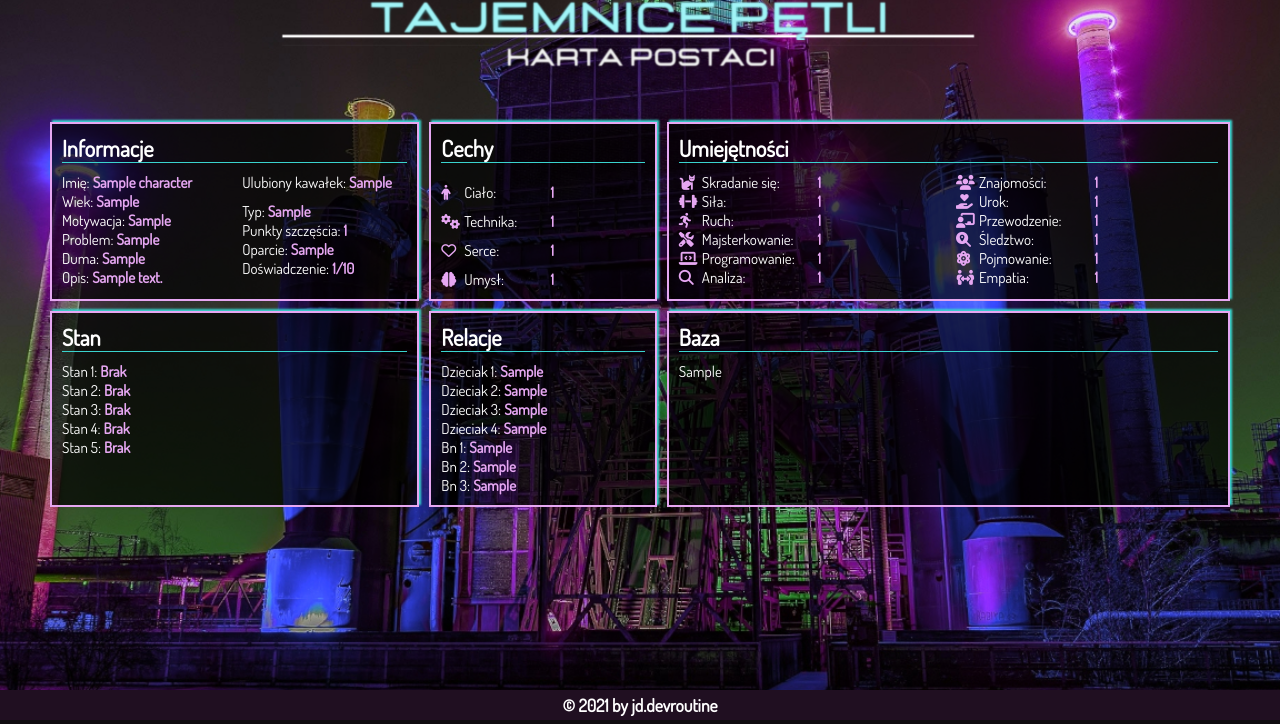
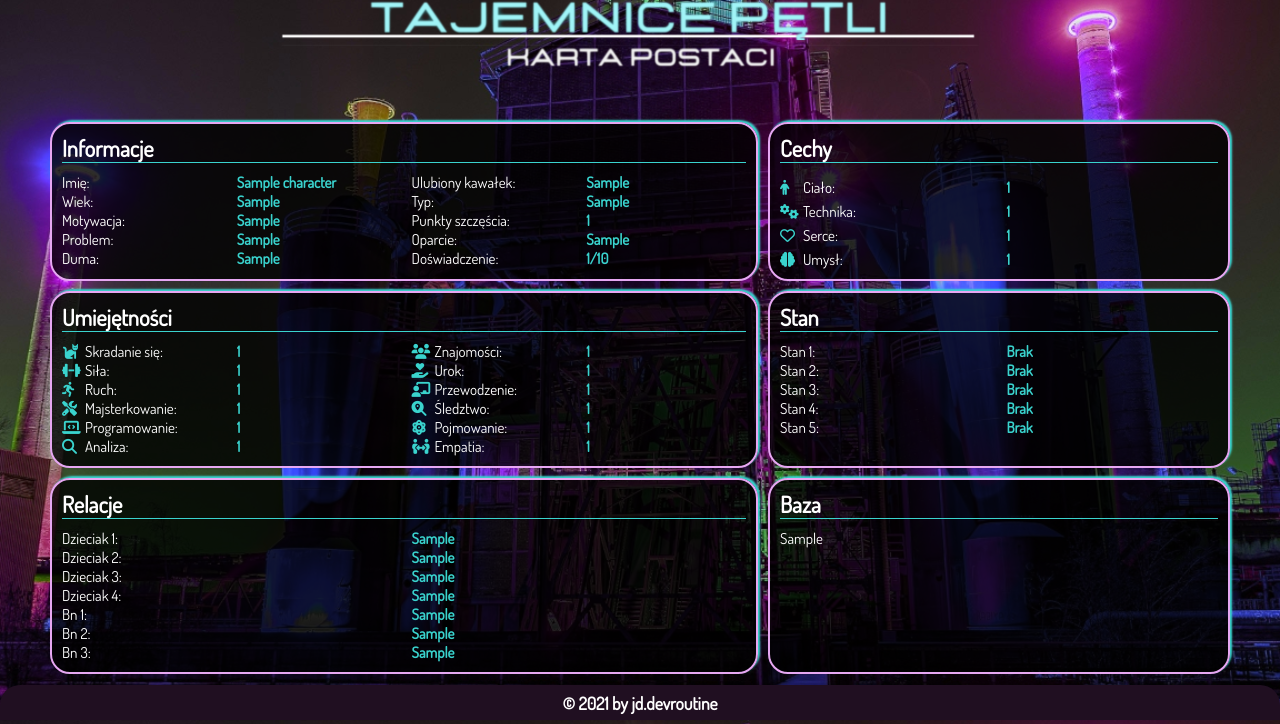
Before and after one commit to jdroutine/rpgsociety, a Django app: page /character/1 in a window 1280 px wide. Shown: the part 80-804 px from the top of the page. Run offline with Django 3.2, Linux system fonts and the light colour scheme; tables that the repository leaves empty hold one stand-in row (values such as "Sample post"); some libraries are stand-ins or nearby versions; some web fonts are replaced.

Commit message:
character card edited

```diff
--- a/rpgsociety/characterCard/static/css/style.css
+++ b/rpgsociety/characterCard/static/css/style.css
@@ -114,6 +114,7 @@ aside img {
 /*Postacie*/
 
 #cards {
+    font-size: 15px;
     height: 100%;
     margin: 30px;
     display: grid;
@@ -125,8 +126,9 @@ aside img {
 }
 #cards div {
     padding: 20px;
-    background-color: rgba(0, 0, 0, 0.7);
+    background-color: rgba(0, 0, 0, 0.8);
     border: 3px solid var(--border-color);
+    border-radius: 20px;
     box-shadow: 2px -2px 5px var(--hover-color);
 }
 #cards div:hover {
@@ -138,7 +140,7 @@ aside img {
     font-size: 25px;
     margin-bottom: 10px;
 }
-#cards a{
+#cards a {
     text-decoration: none;
 }
 #cards a button {
@@ -148,11 +150,10 @@ aside img {
     width: 100px;
     padding: 5px;
     background-color: var(--main-color);
-    border: 1px solid var(--hover-color);
+    border: 2px solid var(--hover-color);
     border-radius: 20px;
     cursor: pointer;
     color: #ffffff;
-
 }
 #cards button:hover {
     background-color: var(--hover-color);
@@ -165,26 +166,41 @@ aside img {
 
 .grid-container {
     display: grid;
-    grid-template-columns: auto auto auto;
+    grid-template-columns: 60% auto;
     gap: 10px;
     margin: 50px;
     color: white;
 }
 .grid-container > article {
-    background-color: rgba(0, 0, 0, 0.7);
+    background-color: rgba(0, 0, 0, 0.8);
     padding: 10px;
     border: 2px solid var(--border-color);
+    border-radius: 20px;
     box-shadow: 2px -2px 2px var(--hover-color);
 }
 .grid-container .item1 .content {
     column-count: 2;
 }
-.grid-container .item1a {
-    padding-top: 10px;
+.grid-container .item1 .content p {
+    column-count: 2;
+}
+.grid-container .item3 .content p,
+.grid-container .item4 .content p,
+.grid-container .item5 .content p {
+    column-count: 2;
+}
+
+.grid-container .item1 .content p span,
+.grid-container .item3 .content p span,
+.grid-container .item4 .content p span,
+.grid-container .item5 .content p span {
+    display: flex;
+    align-items: flex-start;
+    justify-content: flex-start;
 }
 .grid-container .item2 .content p {
     column-count: 2;
-    padding-top: 10px;
+    padding-top: 5px;
 }
 .grid-container .item2 .content p span {
     display: flex;
@@ -193,15 +209,6 @@ aside img {
 }
 .grid-container .item3 .content {
     column-count: 2;
-}
-.grid-container .item3 .content p {
-    column-count: 2;
-}
-.grid-container .item3 .content p span {
-    display: flex;
-    align-items: flex-start;
-    justify-content: flex-start;
-    column-width: auto auto;
 }
 
 .title {
@@ -212,14 +219,14 @@ aside img {
 }
 .content i {
     width: 20px;
-    color: var(--border-color);
+    color: var(--hover-color);
 }
 .content span {
     font-weight: bold;
-    color: var(--border-color);
+    color: var(--hover-color);
 }
 /*mapa*/
-#map img{
+#map img {
     border: var(--border-color) 2px solid;
     box-shadow: 0px 0px 30px var(--hover-color);
     margin-bottom: 50px;
@@ -227,11 +234,13 @@ aside img {
 
 /*stopka*/
 footer {
+    margin: 0 auto;
     display: flex;
     align-items: center;
     justify-content: center;
+    border-radius: 20px 20px 0 0;
     width: 100%;
-    height: 30px;
+    height: 35px;
     background-color: var(--main-color);
     color: white;
     position: fixed;
@@ -346,10 +355,10 @@ footer {
         padding-top: 20px;
         font-size: 20px;
     }
-    #map{
+    #map {
         margin-top: 150px;
     }
-    #map img{
-        margin:10px;
+    #map img {
+        margin: 10px;
     }
 }
--- a/rpgsociety/characterCard/templates/character.html
+++ b/rpgsociety/characterCard/templates/character.html
@@ -11,7 +11,7 @@
             <img src="{{character.avatar.url}}" alt="">
             <p>Typ:&nbsp;<span>{{character.type}} </span></p>
             <p>Wiek:&nbsp;<span>{{character.age}}</span></p>
-            <p>Stan:&nbsp;<span>{{character.status}}</span></p>
+            <!--<p>Stan:&nbsp;<span>{{character.status}}</span></p>-->
             <p>Punkty szczęścia:&nbsp;<span>{{character.luck}}</span></p>
             <p>Przedmiot:&nbsp;<span>{{character.item}}</span></p>
             <p>Doświadczenie:&nbsp;<span>{{character.exp}}</span></p>
--- a/rpgsociety/characterCard/templates/characterDetail.html
+++ b/rpgsociety/characterCard/templates/characterDetail.html
@@ -16,13 +16,13 @@
                 <p>Motywacja:&nbsp;<span>{{character.motivation}}</span></p>
                 <p>Problem:&nbsp;<span>{{character.problem}}</span></p>
                 <p>Duma:&nbsp;<span>{{character.pride}}</span></p>
-            <p>Opis:&nbsp;<span>{{character.description}}</span></p>
                 <p>Ulubiony kawałek:&nbsp;<span>{{character.song}}</span></p>
             <div class="item1a">
                 <p>Typ:&nbsp;<span>{{character.type}}</span></p>
                 <p>Punkty szczęścia:&nbsp;<span>{{character.luck}}</span></p>
                 <p>Oparcie:&nbsp;<span>{{character.support}}</span></p>
                 <p>Doświadczenie:&nbsp;<span>{{character.exp}}</span></p>
+                <!--<p>Opis:&nbsp;<span>{{character.description}}</span></p>-->
             </div>
         </div>
         </div>
```
Lines whose indentation alone changed are shown as unchanged.
